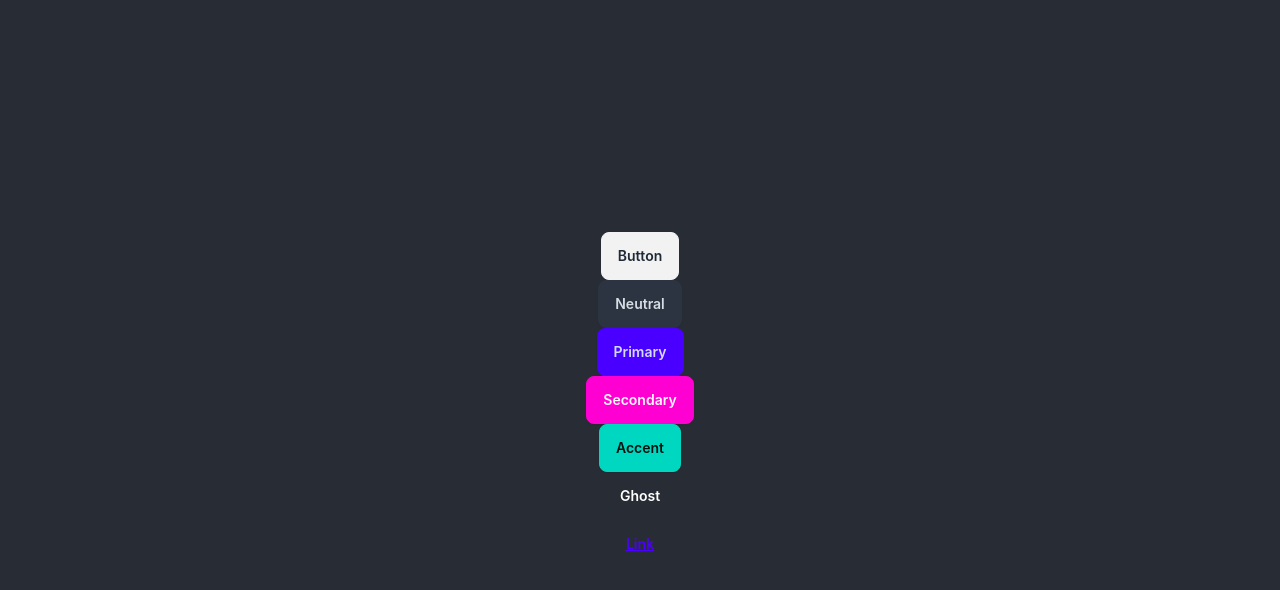
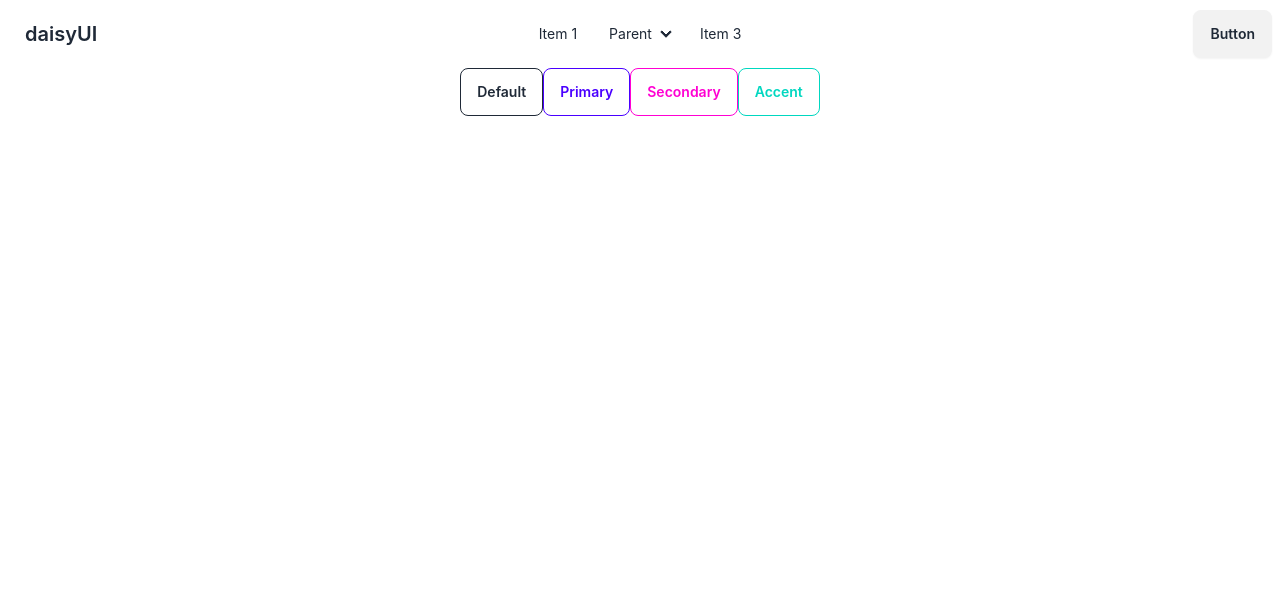
Before and after one commit to Sollybella2018/aseel-portfolio, a React (Create React App) app: page / in a window 1280 px wide. Shown: the top 590 px of the page. Built offline with nearby package versions, Linux system fonts and the light colour scheme.

Commit message:
Resolved issue with configuration

```diff
--- a/src/App.js
+++ b/src/App.js
@@ -1,18 +1,13 @@
-import logo from "./logo.svg";
+import React from "react";
 import "./App.css";
+import Header from "./components/Header";
+import Buttons from "./components/Buttons";
 
 function App() {
   return (
     <div className="App">
-      <header className="App-header">
-        <button className="btn">Button</button>
-        <button className="btn btn-neutral">Neutral</button>
-        <button className="btn btn-primary">Primary</button>
-        <button className="btn btn-secondary">Secondary</button>
-        <button className="btn btn-accent">Accent</button>
-        <button className="btn btn-ghost">Ghost</button>
-        <button className="btn btn-link">Link</button>
-      </header>
+<Header/>
+<Buttons/>
     </div>
   );
 }
--- /dev/null
+++ b/src/components/Buttons.js
@@ -0,0 +1,12 @@
+import React from 'react'
+
+const Buttons = () => {
+  return (
+    <div><button className="btn btn-outline">Default</button>
+    <button className="btn btn-outline btn-primary">Primary</button>
+    <button className="btn btn-outline btn-secondary">Secondary</button>
+    <button className="btn btn-outline btn-accent">Accent</button></div>
+  )
+}
+
+export default Buttons
--- /dev/null
+++ b/src/components/Header.js
@@ -0,0 +1,60 @@
+import React from 'react'
+
+const Header = () => {
+  return (
+    <div><div className="navbar bg-base-100">
+    <div className="navbar-start">
+      <div className="dropdown">
+        <div tabIndex={0} role="button" className="btn btn-ghost lg:hidden">
+          <svg
+            xmlns="http://www.w3.org/2000/svg"
+            className="h-5 w-5"
+            fill="none"
+            viewBox="0 0 24 24"
+            stroke="currentColor">
+            <path
+              strokeLinecap="round"
+              strokeLinejoin="round"
+              strokeWidth="2"
+              d="M4 6h16M4 12h8m-8 6h16" />
+          </svg>
+        </div>
+        <ul
+          tabIndex={0}
+          className="menu menu-sm dropdown-content bg-base-100 rounded-box z-[1] mt-3 w-52 p-2 shadow">
+          <li><a>Item 1</a></li>
+          <li>
+            <a>Parent</a>
+            <ul className="p-2">
+              <li><a>Submenu 1</a></li>
+              <li><a>Submenu 2</a></li>
+            </ul>
+          </li>
+          <li><a>Item 3</a></li>
+        </ul>
+      </div>
+      <a className="btn btn-ghost text-xl">daisyUI</a>
+    </div>
+    <div className="navbar-center hidden lg:flex">
+      <ul className="menu menu-horizontal px-1">
+        <li><a>Item 1</a></li>
+        <li>
+          <details>
+            <summary>Parent</summary>
+            <ul className="p-2">
+              <li><a>Submenu 1</a></li>
+              <li><a>Submenu 2</a></li>
+            </ul>
+          </details>
+        </li>
+        <li><a>Item 3</a></li>
+      </ul>
+    </div>
+    <div className="navbar-end">
+      <a className="btn">Button</a>
+    </div>
+  </div></div>
+  )
+}
+
+export default Header
```
